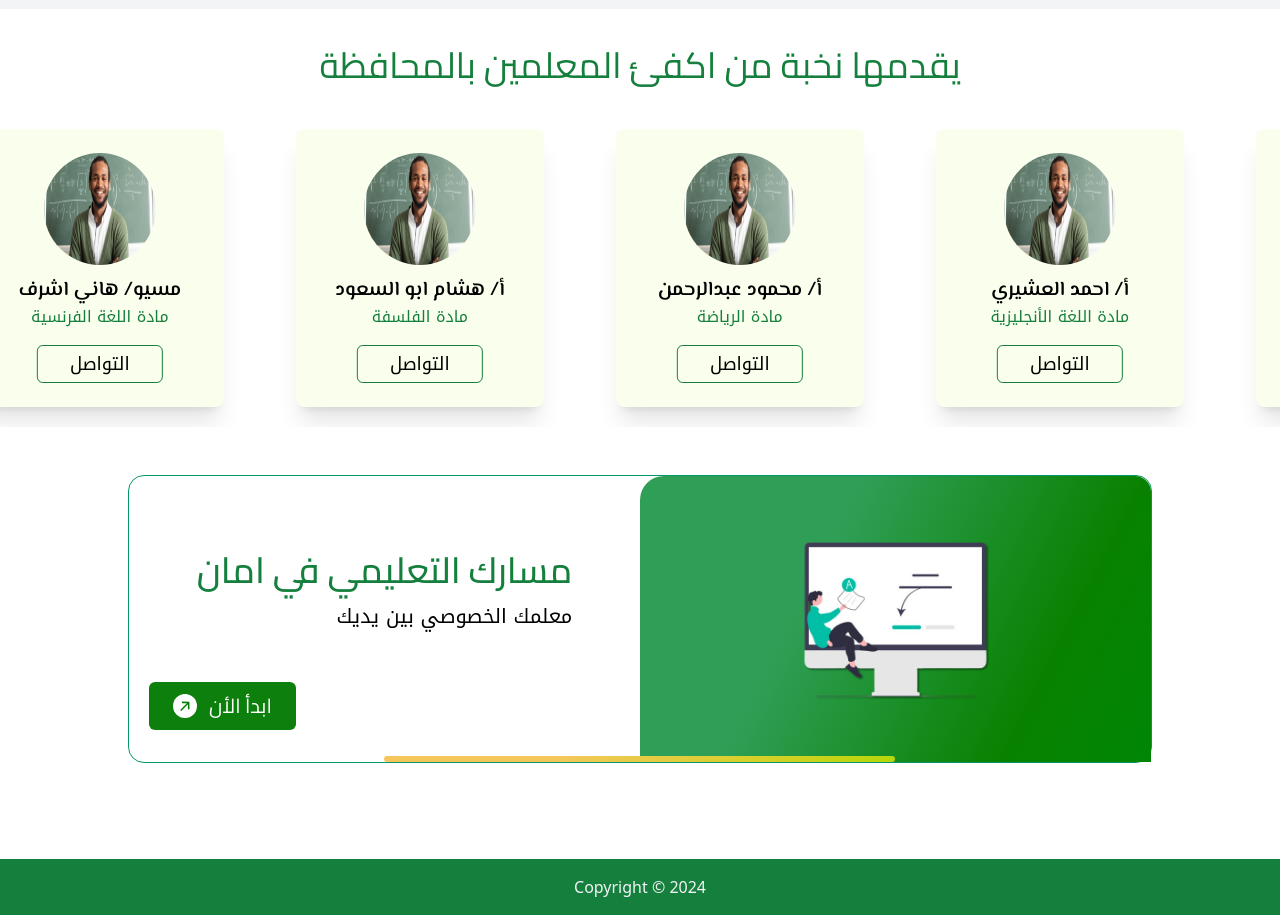
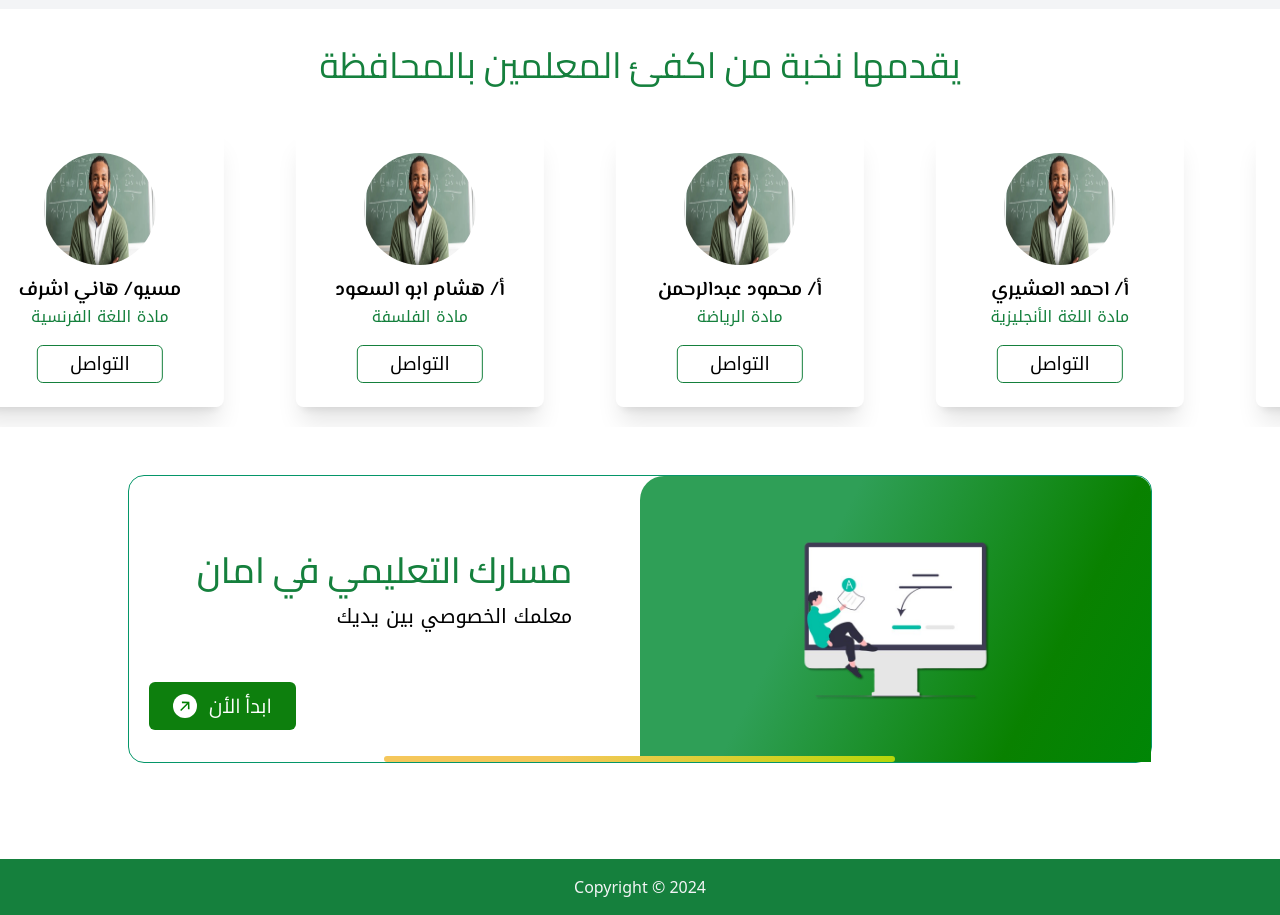
Before and after one commit to abosaifzzz/icam-studio, a React (Vite) app: page / in a window 1280 px wide. Shown: the part 2120-3035 px from the top of the page. Built offline with nearby package versions, Linux system fonts and the light colour scheme; a web font is replaced by a local one.

Commit message:
last edit

```diff
--- a/src/Pages/Home/Home.jsx
+++ b/src/Pages/Home/Home.jsx
@@ -599,7 +599,7 @@ export default function Home() {
 
 
                         <div className="slide   my-5  bg-transparent px-9 ">
-                            <div className="teacher py-6 bg-[#fafeed] shadow-xl relative rounded-lg flex flex-col items-center justify-center overflow-hidden  h-full ">
+                            <div className="teacher py-6 bg- shadow-xl relative rounded-lg flex flex-col items-center justify-center overflow-hidden  h-full ">
                                 <div className="teacher-img w-28 h-28   ">
                                     <img className="rounded-full w-full h-full" src={teacher} alt="" />
                                 </div>
@@ -612,7 +612,7 @@ export default function Home() {
 
                         </div>
                         <div className="slide   my-5  bg-transparent px-9 ">
-                            <div className="teacher py-6 bg-[#fafeed] shadow-xl relative rounded-lg flex flex-col items-center justify-center overflow-hidden  h-full ">
+                            <div className="teacher py-6 bg- shadow-xl relative rounded-lg flex flex-col items-center justify-center overflow-hidden  h-full ">
                                 <div className="teacher-img w-28 h-28   ">
                                     <img className="rounded-full w-full h-full" src={teacher} alt="" />
                                 </div>
@@ -625,7 +625,7 @@ export default function Home() {
 
                         </div>
                         <div className="slide   my-5  bg-transparent px-9 ">
-                            <div className="teacher py-6 bg-[#fafeed] shadow-xl relative rounded-lg flex flex-col items-center justify-center overflow-hidden  h-full ">
+                            <div className="teacher py-6 bg- shadow-xl relative rounded-lg flex flex-col items-center justify-center overflow-hidden  h-full ">
                                 <div className="teacher-img w-28 h-28   ">
                                     <img className="rounded-full w-full h-full" src={teacher} alt="" />
                                 </div>
@@ -638,7 +638,7 @@ export default function Home() {
 
                         </div>
                         <div className="slide   my-5  bg-transparent px-9 ">
-                            <div className="teacher py-6 bg-[#fafeed] shadow-xl relative rounded-lg flex flex-col items-center justify-center overflow-hidden  h-full ">
+                            <div className="teacher py-6 bg- shadow-xl relative rounded-lg flex flex-col items-center justify-center overflow-hidden  h-full ">
                                 <div className="teacher-img w-28 h-28   ">
                                     <img className="rounded-full w-full h-full" src={teacher} alt="" />
                                 </div>
@@ -651,7 +651,7 @@ export default function Home() {
 
                         </div>
                         <div className="slide   my-5  bg-transparent px-9 ">
-                            <div className="teacher py-6 bg-[#fafeed] shadow-xl relative rounded-lg flex flex-col items-center justify-center overflow-hidden  h-full ">
+                            <div className="teacher py-6 bg- shadow-xl relative rounded-lg flex flex-col items-center justify-center overflow-hidden  h-full ">
                                 <div className="teacher-img w-28 h-28   ">
                                     <img className="rounded-full w-full h-full" src={teacher} alt="" />
                                 </div>
@@ -664,7 +664,7 @@ export default function Home() {
 
                         </div>
                         <div className="slide   my-5  bg-transparent px-9 ">
-                            <div className="teacher py-6 bg-[#fafeed] shadow-xl relative rounded-lg flex flex-col items-center justify-center overflow-hidden  h-full ">
+                            <div className="teacher py-6 bg- shadow-xl relative rounded-lg flex flex-col items-center justify-center overflow-hidden  h-full ">
                                 <div className="teacher-img w-28 h-28   ">
                                     <img className="rounded-full w-full h-full" src={teacher} alt="" />
                                 </div>
@@ -677,7 +677,7 @@ export default function Home() {
 
                         </div>
                         <div className="slide   my-5  bg-transparent px-9 ">
-                            <div className="teacher py-6 bg-[#fafeed] shadow-xl relative rounded-lg flex flex-col items-center justify-center overflow-hidden  h-full ">
+                            <div className="teacher py-6 bg- shadow-xl relative rounded-lg flex flex-col items-center justify-center overflow-hidden  h-full ">
                                 <div className="teacher-img w-28 h-28   ">
                                     <img className="rounded-full w-full h-full" src={teacher} alt="" />
                                 </div>
```
Also changed, not shown: package.json (+5 -5 lines).
